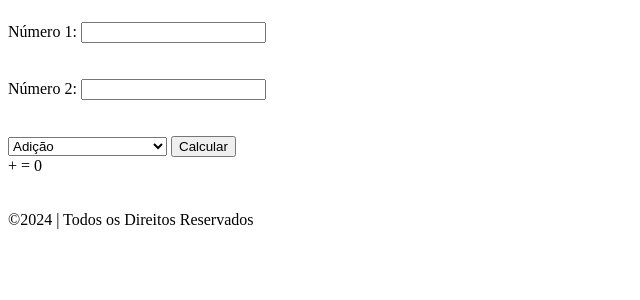
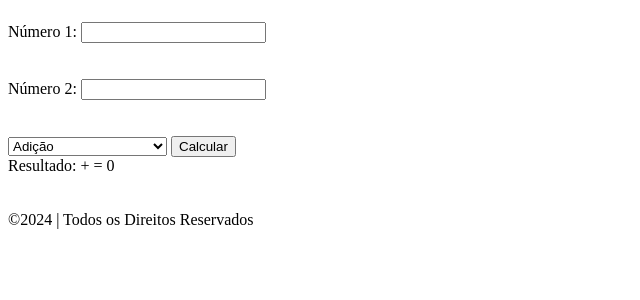
Before and after one commit to Johngarsjohn/exercicios-php, a PHP site: page / in a window 1280 px wide. Shown: the part 58-358 px from the top of the page, without its empty margins (0-640 px from the left). Run offline with PHP 8.4, Linux system fonts and the light colour scheme; data that the repository does not hold is empty.

Commit message:
3º commit - adicionar o span para o resultado no html

```diff
--- a/operadores_aritmeticos/index.php
+++ b/operadores_aritmeticos/index.php
@@ -60,6 +60,7 @@
 				</select>
 				<input type="submit" name="enviar" value="Calcular">
 			</form>
+			<span>Resultado:</span>
 			<?php echo "<span>".$num1." + ".$num2." = ".($num1 + $num2)."</span>";?>
 		</main>
 		<br><br>
```
